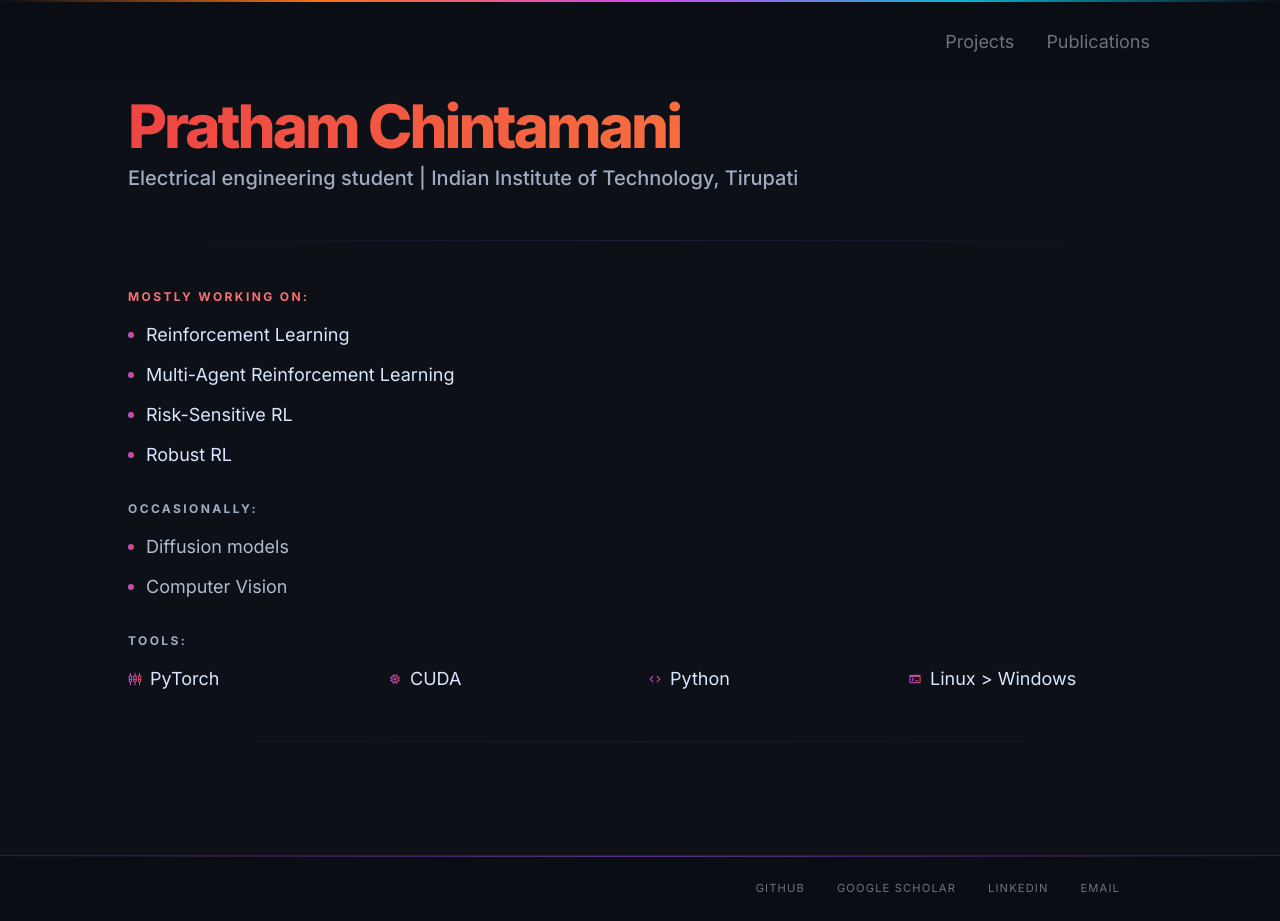
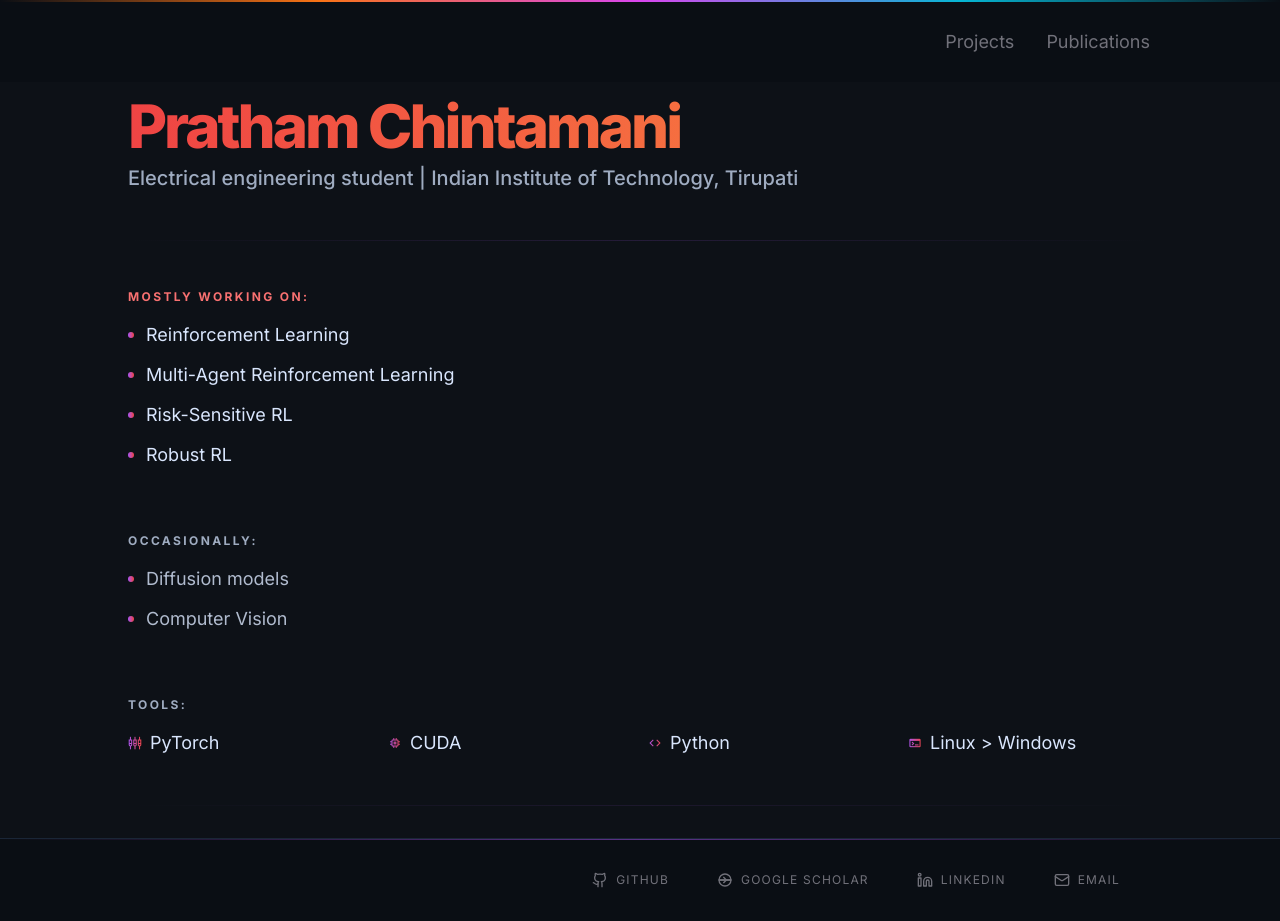
Before and after one commit to prathamchintamani/prathamchintamani.github.io, a Jekyll site: the page built from index.md, in a window 1280 px wide and 921 px high. Built offline with Jekyll 4.4.1, drawn with Linux system fonts in a browser that asks for light colours; nearby versions of some CDN libraries.

Commit message:
feat: add monochrome footer logos and increase layout spacing
- Added minimal monochrome SVG icons to GitHub, Google Scholar, LinkedIn, and Email links in `_layouts/default.html`.
- Increased spacing (`gap-x-12`) between footer links to spread them out.
- Increased vertical spacing (`space-y-16`, `mt-16`) in `index.md` main content areas and above the footer divider for a more spacious layout.

Co-authored-by: prathamchintamani <143500812+prathamchintamani@users.noreply.github.com>

```diff
--- a/_layouts/default.html
+++ b/_layouts/default.html
@@ -146,14 +146,26 @@
     </div>
   </main>
 
-  <footer class="w-full py-6 border-t-[0.5px] border-[#1a2637] bg-[#0a0e14] relative">
+  <footer class="w-full py-8 border-t-[0.5px] border-[#1a2637] bg-[#0a0e14] relative">
     <div class="absolute inset-x-0 top-0 h-[1px] bg-gradient-to-r from-transparent via-purple-500/50 to-red-500/0"></div>
     <div class="max-w-[1024px] mx-auto px-4 md:px-8 flex flex-col md:flex-row justify-end items-center gap-6">
-      <div class="flex gap-8">
-        <a class="font-['Inter'] text-[0.7rem] uppercase tracking-widest text-zinc-500 hover:text-zinc-400 transition-colors duration-0" href="https://github.com/prathamchintamani">GitHub</a>
-        <a class="font-['Inter'] text-[0.7rem] uppercase tracking-widest text-zinc-500 hover:text-zinc-400 transition-colors duration-0" href="#">Google Scholar</a>
-        <a class="font-['Inter'] text-[0.7rem] uppercase tracking-widest text-zinc-500 hover:text-zinc-400 transition-colors duration-0" href="https://linkedin.com/in/prathamchintamani">LinkedIn</a>
-        <a class="font-['Inter'] text-[0.7rem] uppercase tracking-widest text-zinc-500 hover:text-zinc-400 transition-colors duration-0" href="mailto:ee23b041@iittp.ac.in">Email</a>
+      <div class="flex flex-wrap justify-end gap-x-12 gap-y-4">
+        <a class="flex items-center gap-2 font-['Inter'] text-[0.75rem] uppercase tracking-widest text-zinc-500 hover:text-zinc-400 transition-colors duration-0" href="https://github.com/prathamchintamani">
+          <svg xmlns="http://www.w3.org/2000/svg" width="16" height="16" viewBox="0 0 24 24" fill="none" stroke="currentColor" stroke-width="2" stroke-linecap="round" stroke-linejoin="round"><path d="M15 22v-4a4.8 4.8 0 0 0-1-3.5c3 0 6-2 6-5.5.08-1.25-.27-2.48-1-3.5.28-1.15.28-2.35 0-3.5 0 0-1 0-3 1.5-2.64-.5-5.36-.5-8 0C6 2 5 2 5 2c-.3 1.15-.3 2.35 0 3.5A5.403 5.403 0 0 0 4 9c0 3.5 3 5.5 6 5.5-.39.49-.68 1.05-.85 1.65-.17.6-.22 1.23-.15 1.85v4"/><path d="M9 18c-4.51 2-5-2-7-2"/></svg>
+          GitHub
+        </a>
+        <a class="flex items-center gap-2 font-['Inter'] text-[0.75rem] uppercase tracking-widest text-zinc-500 hover:text-zinc-400 transition-colors duration-0" href="#">
+          <svg xmlns="http://www.w3.org/2000/svg" width="16" height="16" viewBox="0 0 24 24" fill="none" stroke="currentColor" stroke-width="2" stroke-linecap="round" stroke-linejoin="round"><path d="M12 21a9 9 0 0 0 9-9H3a9 9 0 0 0 9 9Z"/><path d="M12 3a9 9 0 0 0-9 9h18a9 9 0 0 0-9-9Z"/><path d="m10 16 4-4-4-4"/></svg>
+          Google Scholar
+        </a>
+        <a class="flex items-center gap-2 font-['Inter'] text-[0.75rem] uppercase tracking-widest text-zinc-500 hover:text-zinc-400 transition-colors duration-0" href="https://linkedin.com/in/prathamchintamani">
+          <svg xmlns="http://www.w3.org/2000/svg" width="16" height="16" viewBox="0 0 24 24" fill="none" stroke="currentColor" stroke-width="2" stroke-linecap="round" stroke-linejoin="round"><path d="M16 8a6 6 0 0 1 6 6v7h-4v-7a2 2 0 0 0-2-2 2 2 0 0 0-2 2v7h-4v-7a6 6 0 0 1 6-6z"/><rect width="4" height="12" x="2" y="9"/><circle cx="4" cy="4" r="2"/></svg>
+          LinkedIn
+        </a>
+        <a class="flex items-center gap-2 font-['Inter'] text-[0.75rem] uppercase tracking-widest text-zinc-500 hover:text-zinc-400 transition-colors duration-0" href="mailto:ee23b041@iittp.ac.in">
+          <svg xmlns="http://www.w3.org/2000/svg" width="16" height="16" viewBox="0 0 24 24" fill="none" stroke="currentColor" stroke-width="2" stroke-linecap="round" stroke-linejoin="round"><rect width="20" height="16" x="2" y="4" rx="2"/><path d="m22 7-8.97 5.7a1.94 1.94 0 0 1-2.06 0L2 7"/></svg>
+          Email
+        </a>
       </div>
     </div>
   </footer>
--- a/index.md
+++ b/index.md
@@ -13,7 +13,7 @@ layout: default
 <div class="w-full h-[1px] bg-gradient-to-r from-blue-500/0 via-purple-500/50 to-red-500/0 opacity-30 my-8"></div>
 
 <!-- Main Content Areas -->
-<div class="space-y-8">
+<div class="space-y-16">
 <!-- MOSTLY WORKING ON -->
 <section>
 <h2 class="text-xs font-bold uppercase tracking-[0.2em] text-red-400 mb-4 flex items-center gap-2">
@@ -83,4 +83,4 @@ layout: default
 </div>
 
 <!-- Footer Divider -->
-<div class="w-full h-[1px] bg-gradient-to-r from-blue-500/0 via-purple-500/50 to-red-500/0 opacity-20 mt-8 mb-4"></div>
+<div class="w-full h-[1px] bg-gradient-to-r from-blue-500/0 via-purple-500/50 to-red-500/0 opacity-20 mt-16 mb-4"></div>
```
